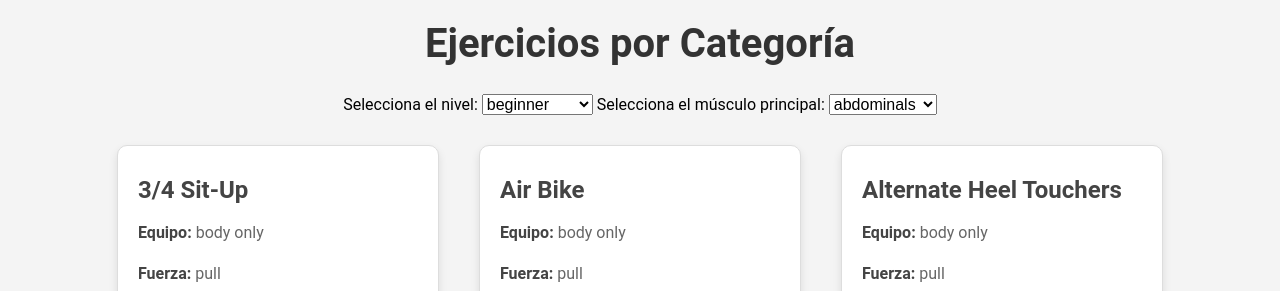
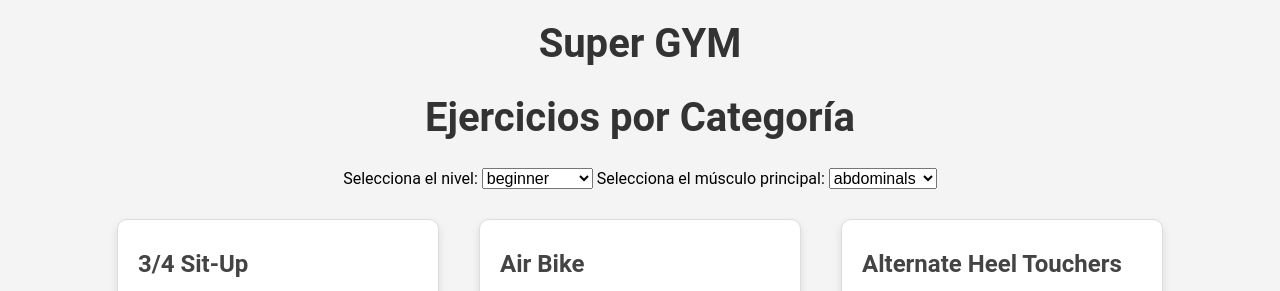
Before and after one commit to jyordi/supergym, a plain HTML site: page index.html in a window 1280 px wide. Shown: the top 291 px of the page. Drawn offline with Linux system fonts and the light colour scheme.

Commit message:
Update index.html

```diff
--- a/index.html
+++ b/index.html
@@ -127,6 +127,7 @@
   </style>
 </head>
 <body>
+  <h1>Super GYM</h1>
   <h1>Ejercicios por Categoría</h1>
   <label for="level">Selecciona el nivel:</label>
   <select id="level"></select>
```
